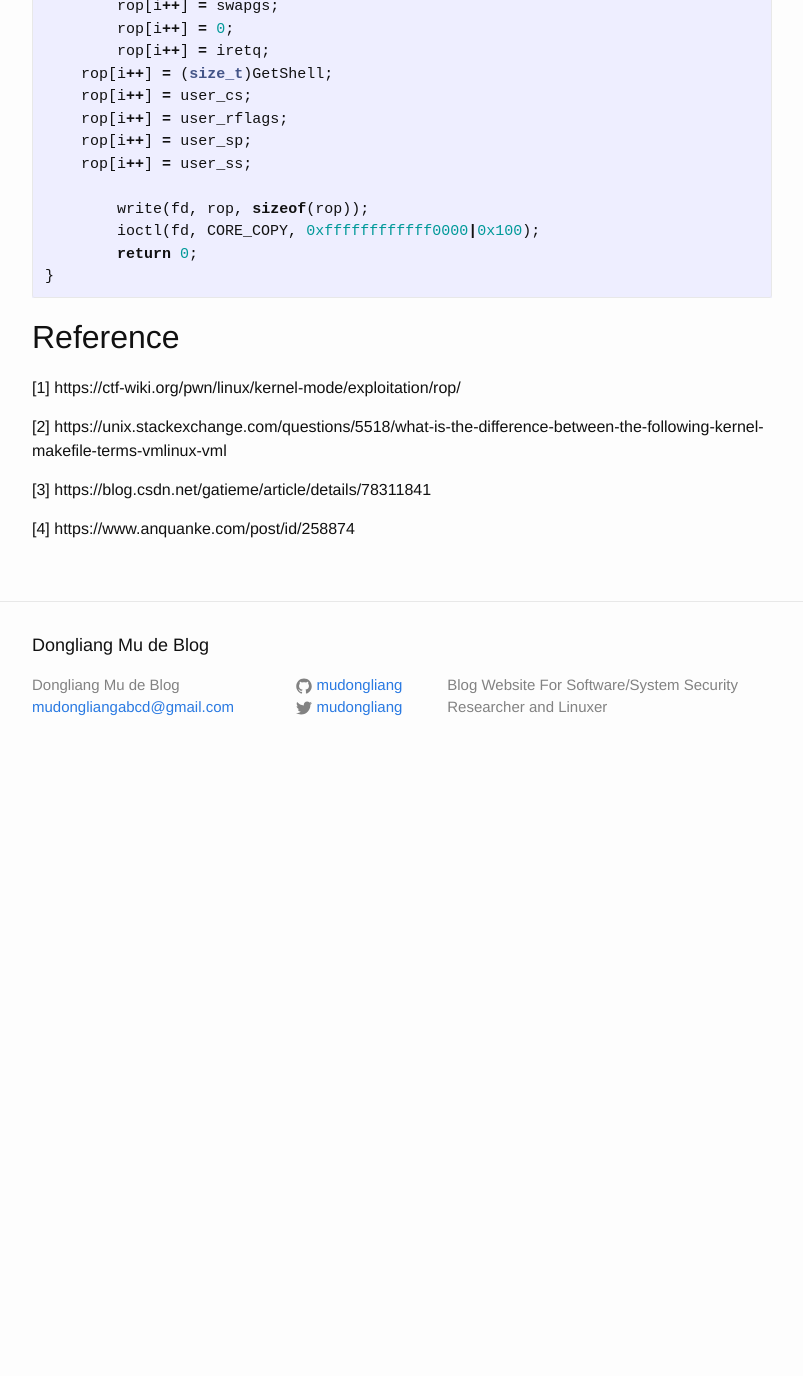
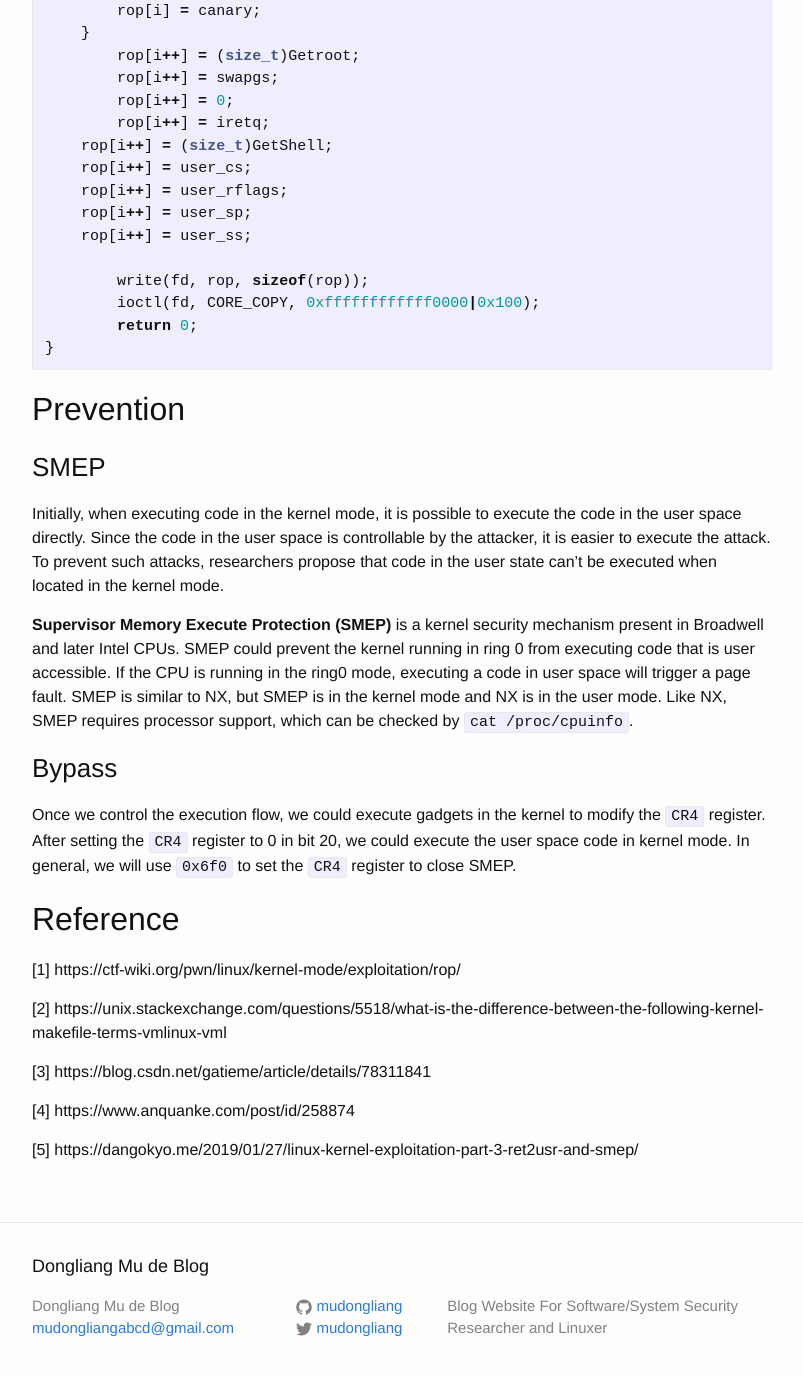
Before and after one commit to mudongliang/mudongliang.github.io, a Jekyll site: the page built from _posts/2022-07-11-ret2usr-强网杯CTF-core.md, in a window 1280 px wide and 1400 px high, scrolled down 3648 px. Shown: the top 1376 px of the window, without its empty margins (238-1041 px from the left). Built offline with Jekyll 4.4.1, drawn with Linux system fonts in a browser that asks for light colours; before the commit the page ends 4427 px from its top, so only the background shows below that; some of the changed text lies outside the part shown.

Commit message:
Add the prevention of ret2usr

````diff
--- a/_posts/2022-07-11-ret2usr-强网杯CTF-core.md
+++ b/_posts/2022-07-11-ret2usr-强网杯CTF-core.md
@@ -14,7 +14,7 @@ tags: []
 
 [Attachment](https://github.com/hai119/QWB2018---core)
 
-The ret2usr attack leverages the fact that **userspace processes cannot access kernel space, but kernel space can access user space** to direct kernel code or data streams to user controls and execute user space code with the `ring 0` privilege to complete operations such as privilege escalation.
+The ret2usr (return-to-user) attack leverages the fact that **userspace processes cannot access kernel space, but kernel space can access user space** to direct kernel code or data streams to user controls and execute user space code with the `ring 0` privilege to complete operations such as privilege escalation.
 
 This vulnerability analysis is consistent with the [Kernel ROP](https://mudongliang.github.io/2022/07/07/%E5%BC%BA%E7%BD%91%E6%9D%AFCTF-core.html), the difference is that here we construct `commit_creds(prepare_kernel_cred(0))` in user space through the function pointer for privilege escalation. Although the function is in kernel space, at this point we are in ring0 privilege and can execute normally.
 
@@ -167,6 +167,18 @@ int main()
 }
 ```
 
+## Prevention
+
+### SMEP
+
+Initially, when executing code in the kernel mode, it is possible to execute the code in the user space directly. Since the code in the user space is controllable by the attacker, it is easier to execute the attack. To prevent such attacks, researchers propose that code in the user state can't be executed when located in the kernel mode.
+
+**Supervisor Memory Execute Protection (SMEP)** is a kernel security mechanism present in  Broadwell and later Intel CPUs. SMEP could prevent the kernel running in ring 0 from executing code that is user accessible. If the CPU is running in the ring0 mode, executing a code in user space will trigger a page fault. SMEP is similar to NX, but SMEP is in the kernel mode and NX is in the user mode. Like NX, SMEP requires processor support, which can be checked by `cat /proc/cpuinfo`.
+
+### Bypass
+
+Once we control the execution flow, we could execute gadgets in the kernel to modify the `CR4` register. After setting the `CR4` register to 0 in bit 20, we could execute the user space code in kernel mode. In general, we will use `0x6f0` to set the `CR4` register to close SMEP.
+
 ## Reference
 
 [1] https://ctf-wiki.org/pwn/linux/kernel-mode/exploitation/rop/
@@ -176,3 +188,5 @@ int main()
 [3] https://blog.csdn.net/gatieme/article/details/78311841
 
 [4] https://www.anquanke.com/post/id/258874
+
+[5] https://dangokyo.me/2019/01/27/linux-kernel-exploitation-part-3-ret2usr-and-smep/
````
